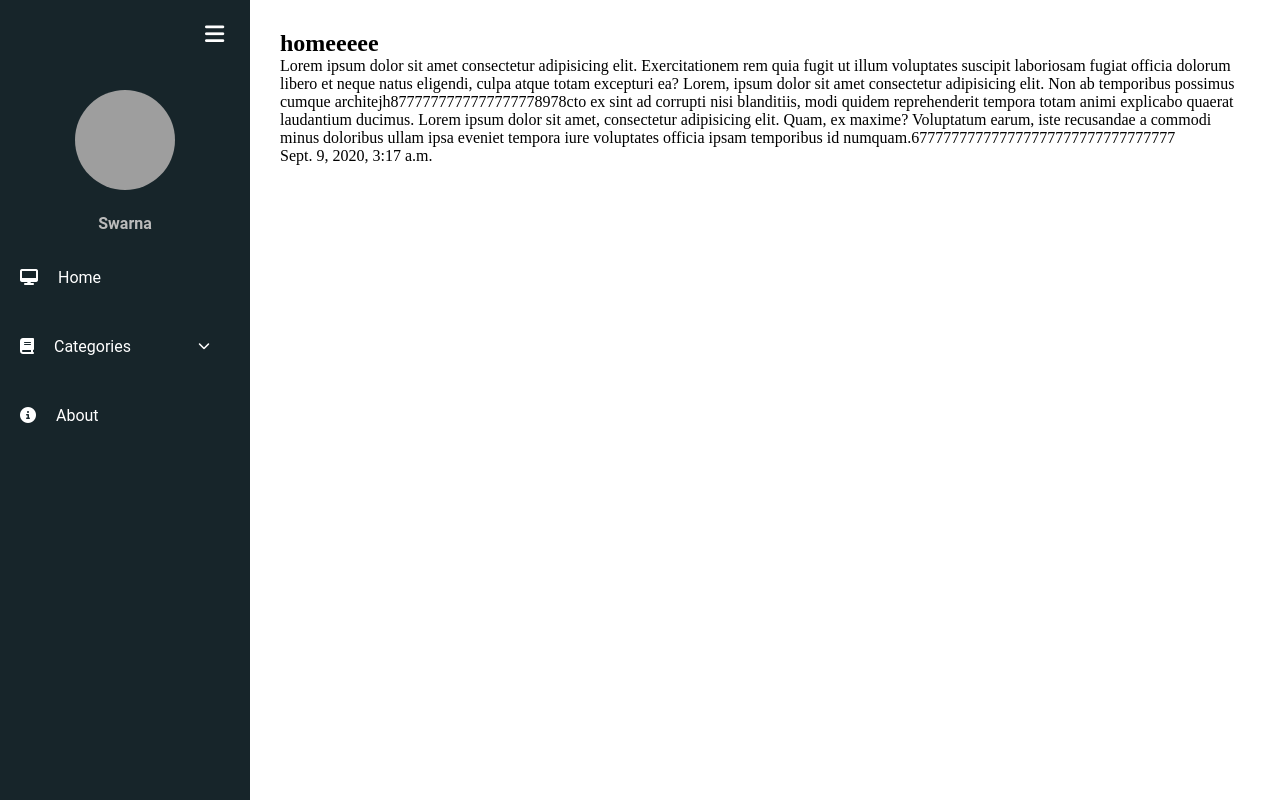
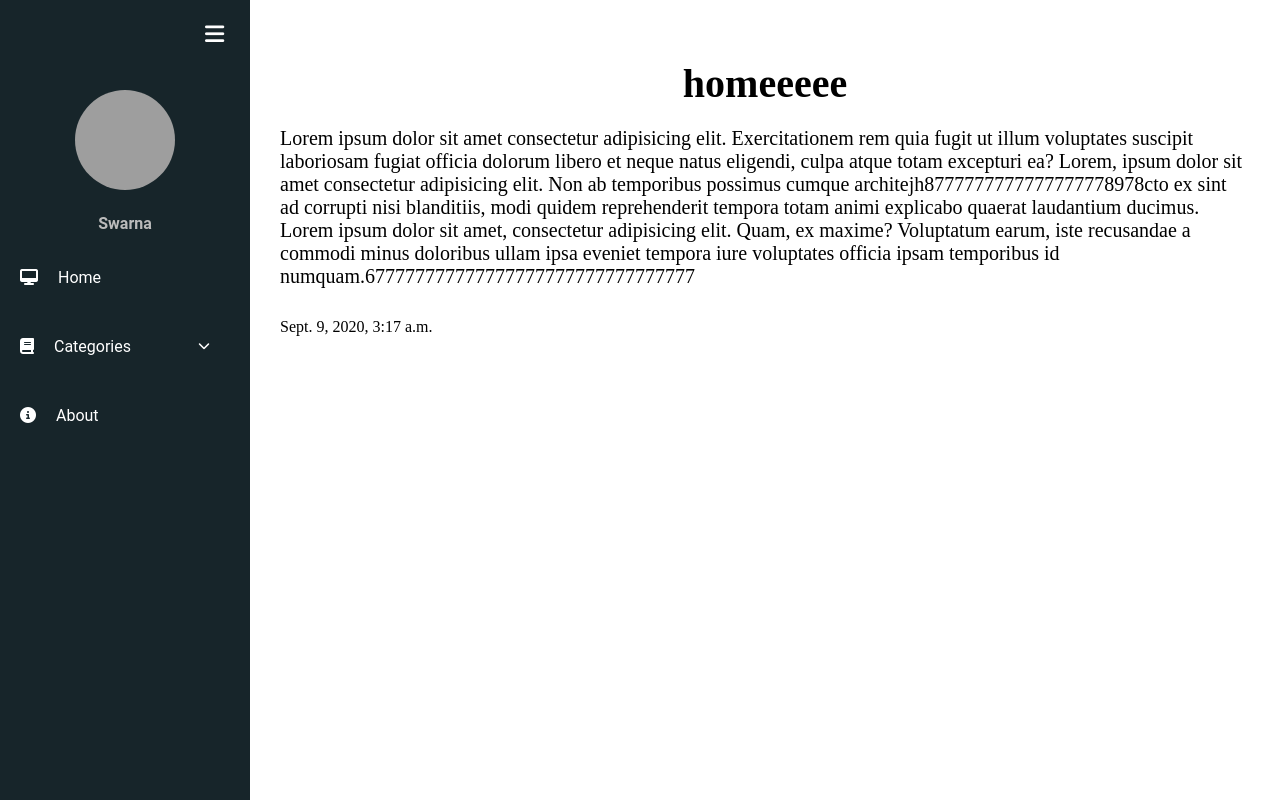
Before and after one commit to swarna1001/cosmic_talks, a Django app: a page that uses articles/templates/articles/article_detail.html in a window 1280 px wide. Run offline with Django 3.2, Linux system fonts and the light colour scheme; data comes from the database, SQL or seed files in the repository; some libraries are stand-ins or nearby versions; grey boxes are pictures that could not be loaded.

Commit message:
8.2 - minor changes to details page

```diff
--- a/articles/static/articles/details_style.css
+++ b/articles/static/articles/details_style.css
@@ -186,3 +186,16 @@ body{
   width: calc(100% - 70px);
   margin-left: 70px;
 }
+
+.main-container .article_detail .article h2{
+	font-size: 40px;
+	text-align: center;
+	padding-top: 30px;
+	padding-bottom: 20px;
+
+}
+
+.main-container .article_detail .description{
+	font-size: 20px;
+	padding-bottom: 30px;
+}
--- a/articles/templates/articles/article_detail.html
+++ b/articles/templates/articles/article_detail.html
@@ -76,8 +76,8 @@
         <div class="article_detail">
     		<div class="article">
         		<h2> {{article.title}} </h2>
-        		<p> {{article.body}} </p>
-        		<p> {{article.date}} </p>
+        		<p class="description"> {{article.body}} </p>
+        		<p class="added_date"> {{article.date}} </p>
 
     		</div>
 		</div>
```
